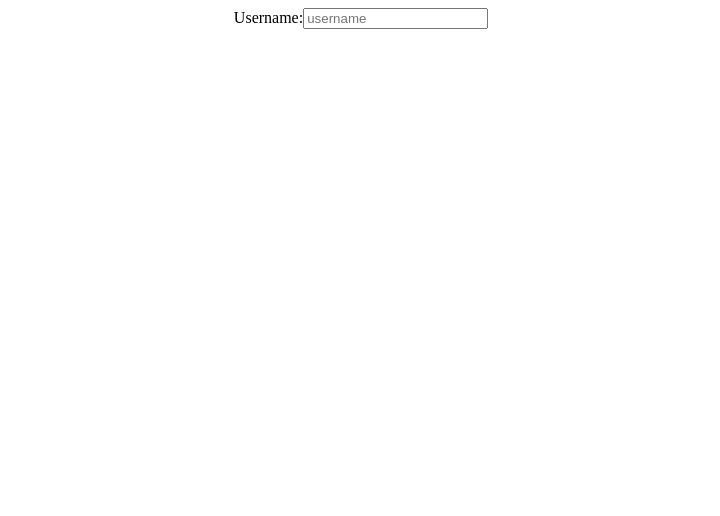
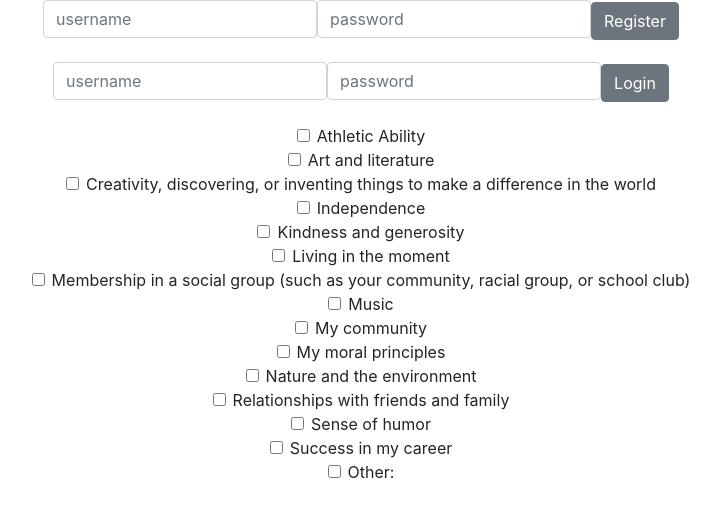
Before and after one commit to Build-Week-Essentialism-3/Front-End, a React (Create React App) app in the folder essentialism-fe/: page / in a window 1280 px wide. Shown: the top 516 px of the page, without its empty margins (279-999 px from the left). Built offline with nearby package versions, Linux system fonts and the light colour scheme.

Commit message:
login register and values pages

```diff
--- a/essentialism-fe/package.json
+++ b/essentialism-fe/package.json
@@ -8,7 +8,6 @@
     "@testing-library/user-event": "^7.1.2",
     "axios": "^0.19.2",
     "bootstrap": "^4.4.1",
-    "formik": "^2.1.4",
     "react": "^16.13.0",
     "react-dom": "^16.13.0",
     "react-router": "^5.1.2",
--- a/essentialism-fe/src/App.js
+++ b/essentialism-fe/src/App.js
@@ -1,13 +1,17 @@
 import React from 'react';
+import Register from './components/Register';
 import Login from './components/Login';
+import ValuesPage from './components/ValuesPage';
+import './App.css';
 
-import './App.css';
 
 function App() {
   return (
     <div className="App">
 
+    <Register/>
     <Login/>
+    <ValuesPage/>
     </div>
   );
 }
--- a/essentialism-fe/src/components/Login.js
+++ b/essentialism-fe/src/components/Login.js
@@ -1,21 +1,61 @@
-import React from "react";
-import { withFormik, Form, Field } from 'formik';
+import React, {useState} from "react";
+import { Form, FormGroup, Label, Input, Button } from 'reactstrap';
+import axios from "axios";
 
 const Login = () => {
+    const [user, setUser] = useState({
+        username: "",
+        password: ""
+      });
 
+
+      const handleChanges = e => {
+        //console.log("note: ", user);
+        setUser({
+          ...user,
+          [e.target.name]: e.target.value
+        });
+      };
+      const submitForm = e => {
+        e.preventDefault();
+        axios.post('https://essentialism3.herokuapp.com/api/auth/login',user)
+            .then (res => {
+            console.log(res)
+        })
+        //setUser({ username: "", password: "" });
+
+      };
     return (
         <div className="formDiv">
-            <Form>
-                <label htmlFor="username">Username:
-                    <Field id="username" type="text" name="username" placeholder="username"></Field>
-                </label>
+            <Form onSubmit={submitForm}>
+                <FormGroup>
+                <Label htmlFor="username">
+                    <Input
+                        id="username"
+                        type="text"
+                        name="username"
+                        onChange={handleChanges}
+                        placeholder="username"
+                        value={user.username}
+                    />
+                </Label>
 
+                <Label htmlFor="password">
+                    <Input
+                        id="password"
+                        type="text"
+                        name="password"
+                        onChange={handleChanges}
+                        placeholder="password"
+                        value={user.password}
+                    />
+                </Label>
+                <Button type="submit">Login</Button>
+                </FormGroup>
             </Form>
 
         </div>
     );
 }
-const FormikForm = withFormik({
 
-})(Login);
-export default FormikForm;
+export default Login;
--- a/essentialism-fe/src/components/Register.js
+++ b/essentialism-fe/src/components/Register.js
@@ -0,0 +1,53 @@
+import React, {useState} from "react";
+import { Form, FormGroup, Label, Input, Button } from 'reactstrap';
+
+const Register = () => {
+    const [user, setUser] = useState({
+        username: "",
+        password: ""
+      });
+      const handleChanges = e => {
+        //console.log("note: ", user);
+        setUser({
+          ...user,
+          [e.target.name]: e.target.value
+        });
+      };
+      const submitForm = e => {
+        e.preventDefault();
+        setUser({ username: "", password: "" });
+      };
+    return (
+        <div className="formDiv">
+            <Form onSubmit={submitForm}>
+                <FormGroup>
+                <Label htmlFor="username">
+                    <Input
+                        id="username_reg"
+                        type="text"
+                        name="username"
+                        onChange={handleChanges}
+                        placeholder="username"
+                        value={user.username}
+                    />
+                </Label>
+
+                <Label htmlFor="password">
+                    <Input
+                        id="password_reg"
+                        type="text"
+                        name="password"
+                        onChange={handleChanges}
+                        placeholder="password"
+                        value={user.password}
+                    />
+                </Label>
+                <Button type="submit">Register</Button>
+                </FormGroup>
+            </Form>
+
+        </div>
+    );
+}
+
+export default Register;
--- /dev/null
+++ b/essentialism-fe/src/components/ValuesPage.js
@@ -0,0 +1,91 @@
+import React from "react";
+import {Form, FormGroup, Label, Input} from "reactstrap";
+const ValuesPage = () => {
+
+    return (
+        <div className="valuesDiv">
+            <Form>
+                <FormGroup check>
+                    <Label check>
+                        <Input type="checkbox"/> Athletic Ability
+                    </Label>
+                </FormGroup>
+                <FormGroup check>
+                    <Label check>
+                        <Input type="checkbox" /> Art and literature
+                    </Label>
+                </FormGroup>
+                <FormGroup check>
+                    <Label check>
+                        <Input type="checkbox" /> Creativity, discovering, or inventing things to make a difference in the world
+                    </Label>
+                </FormGroup>
+                <FormGroup check>
+                    <Label check>
+                        <Input type="checkbox" /> Independence
+                    </Label>
+                </FormGroup>
+                <FormGroup check>
+                    <Label check>
+                        <Input type="checkbox" /> Kindness and generosity
+                    </Label>
+                </FormGroup>
+                <FormGroup check>
+                    <Label check>
+                        <Input type="checkbox" /> Living in the moment
+                    </Label>
+                </FormGroup>
+                <FormGroup check>
+                    <Label check>
+                        <Input type="checkbox" /> Membership in a social group (such as your community, racial group, or school club)
+                    </Label>
+                </FormGroup>
+                <FormGroup check>
+                    <Label check>
+                        <Input type="checkbox" /> Music
+                    </Label>
+                </FormGroup>
+                <FormGroup check>
+                    <Label check>
+                        <Input type="checkbox" /> My community
+                    </Label>
+                </FormGroup>
+                <FormGroup check>
+                    <Label check>
+                        <Input type="checkbox" /> My moral principles
+                    </Label>
+                </FormGroup>
+                <FormGroup check>
+                    <Label check>
+                        <Input type="checkbox" /> Nature and the environment
+                    </Label>
+                </FormGroup>
+                <FormGroup check>
+                    <Label check>
+                        <Input type="checkbox" /> Relationships with friends and family
+                    </Label>
+                </FormGroup>
+                <FormGroup check>
+                    <Label check>
+                        <Input type="checkbox" /> Sense of humor
+                    </Label>
+                </FormGroup>
+                <FormGroup check>
+                    <Label check>
+                        <Input type="checkbox" /> Success in my career
+                    </Label>
+                </FormGroup>
+                <FormGroup check>
+                    <Label check>
+                        <Input type="checkbox" /> Other:
+                    </Label>
+                </FormGroup>
+
+
+
+            </Form>
+        </div>
+    )
+}
+
+export default ValuesPage;
--- a/essentialism-fe/src/index.js
+++ b/essentialism-fe/src/index.js
@@ -3,6 +3,7 @@ import ReactDOM from 'react-dom';
 import './index.css';
 import App from './App';
 import * as serviceWorker from './serviceWorker';
+import 'bootstrap/dist/css/bootstrap.min.css';
 
 ReactDOM.render(<App />, document.getElementById('root'));
 
```
Also changed, not shown: 1 other file (tests, documents, lock files or other folders).
